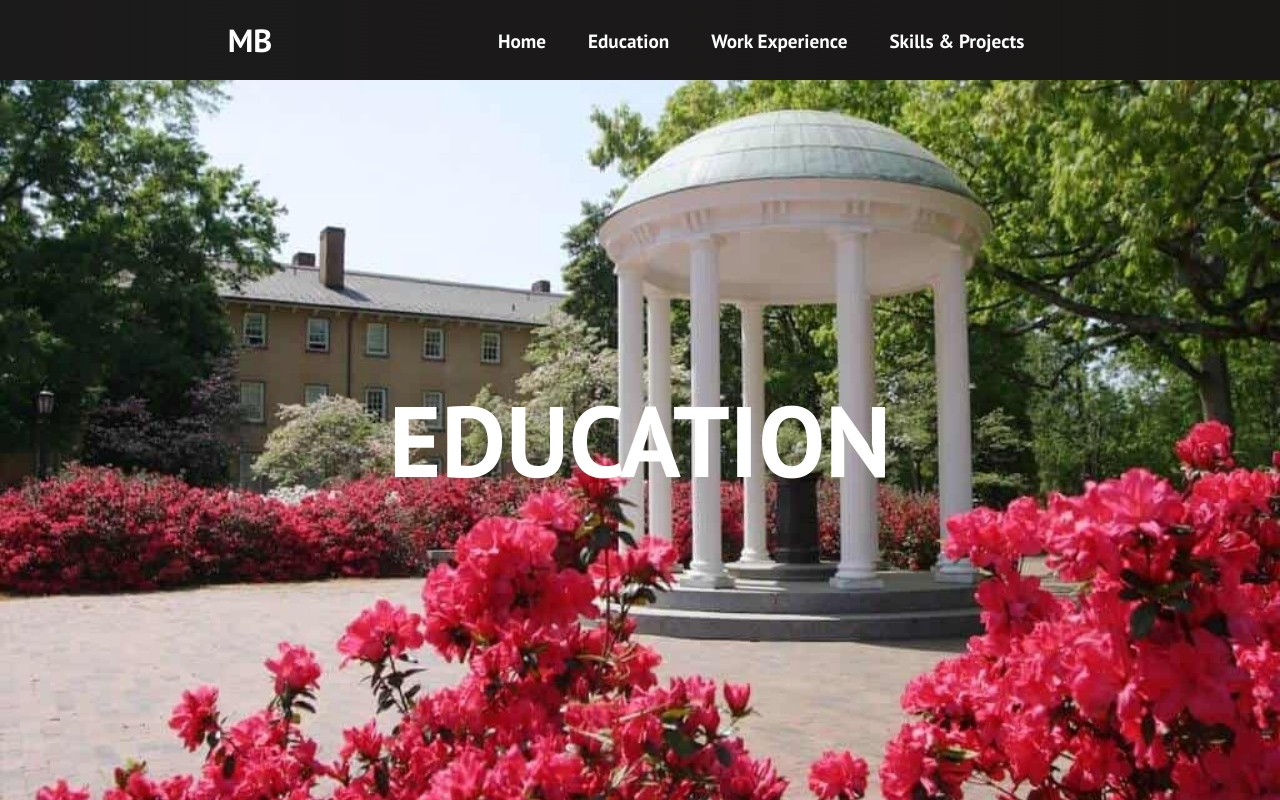
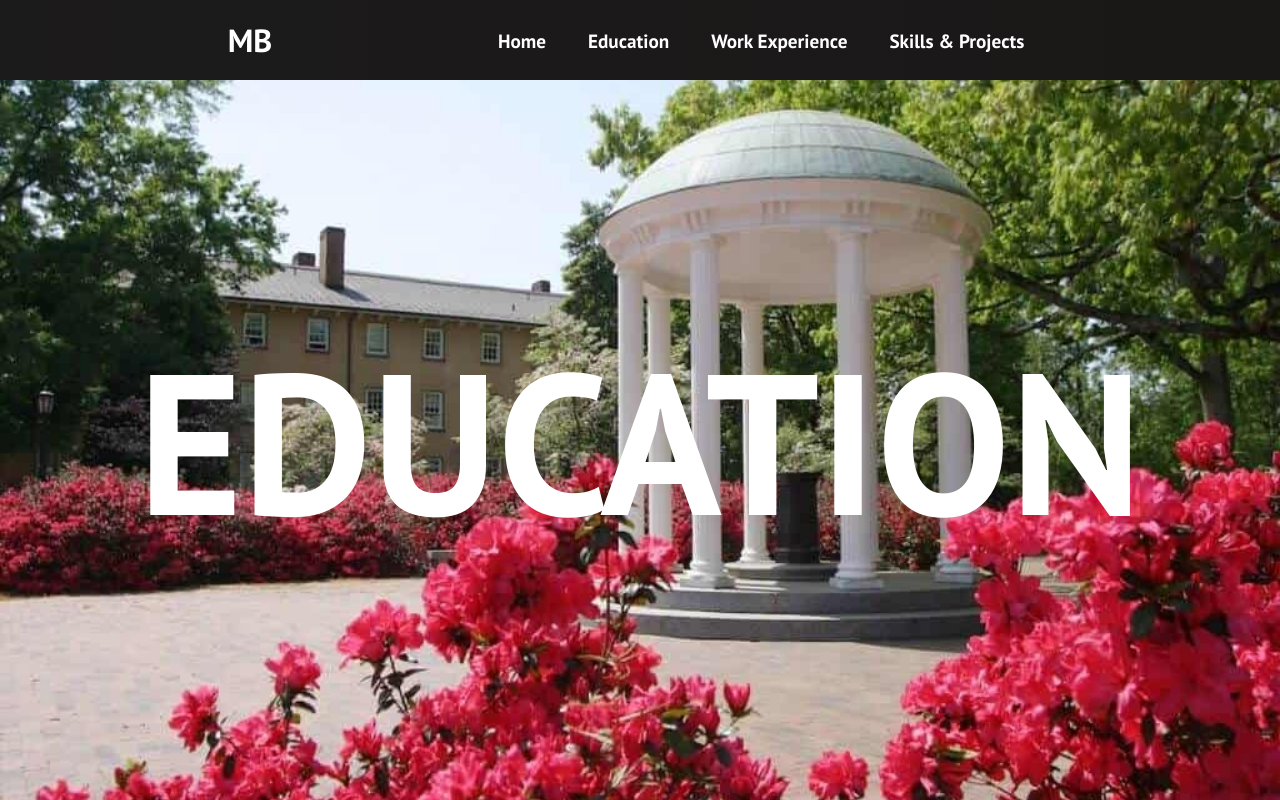
Before and after one commit to mbrightman/mbrightman.github.io, a React (Create React App) app in the folder resume-website-1/: page /education in a window 1280 px wide. Built offline with nearby package versions, Linux system fonts and the light colour scheme.

Commit message:
Began adding to Education page

```diff
--- a/resume-website-1/src/components/pages/Education.js
+++ b/resume-website-1/src/components/pages/Education.js
@@ -1,6 +1,12 @@
 import React from 'react'
 import '../../App.css'
+import './Education.css'
 
 export default function Education() {
-    return <h1 className='education'>EDUCATION</h1>
+    return(
+        <div className='education'>
+            <h1>EDUCATION</h1>
+        </div>
+    )
+
 }
```
Also changed, not shown: resume-website-1/src/components/pages/Education.css (added).
